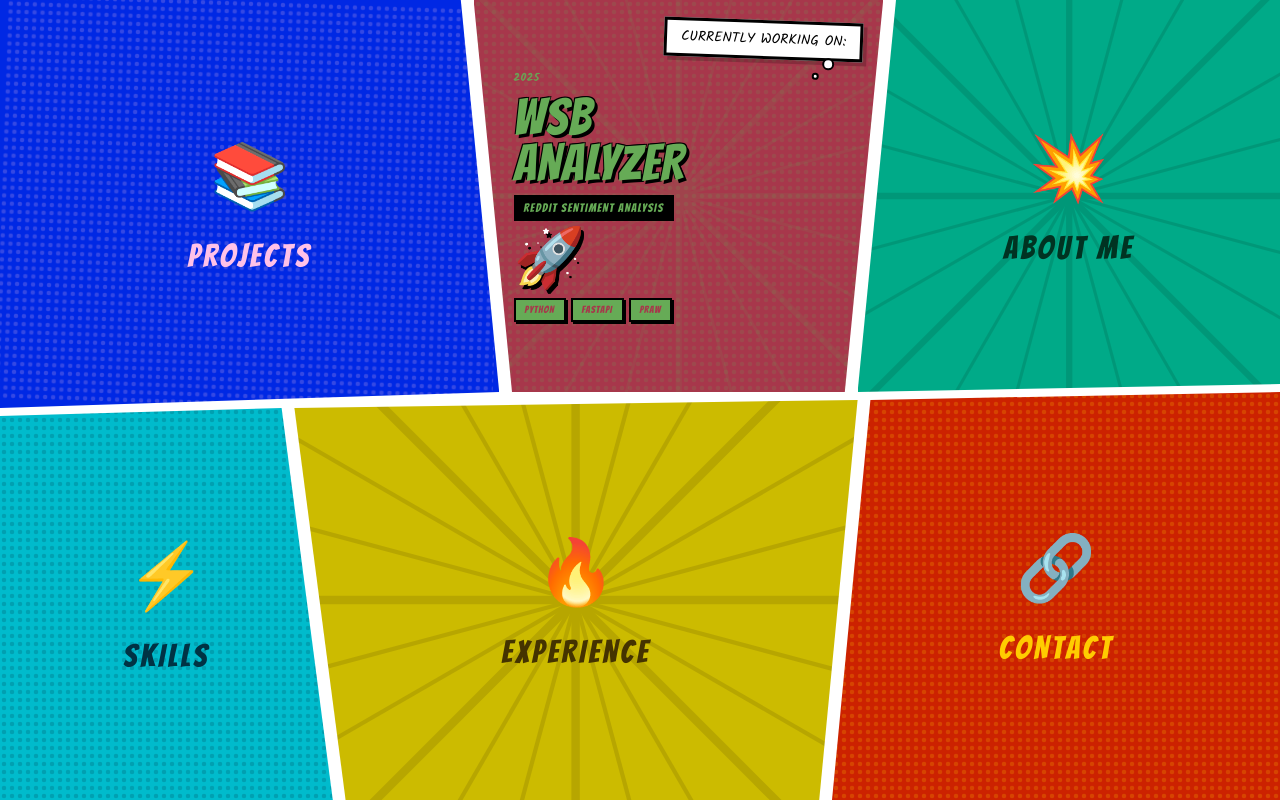
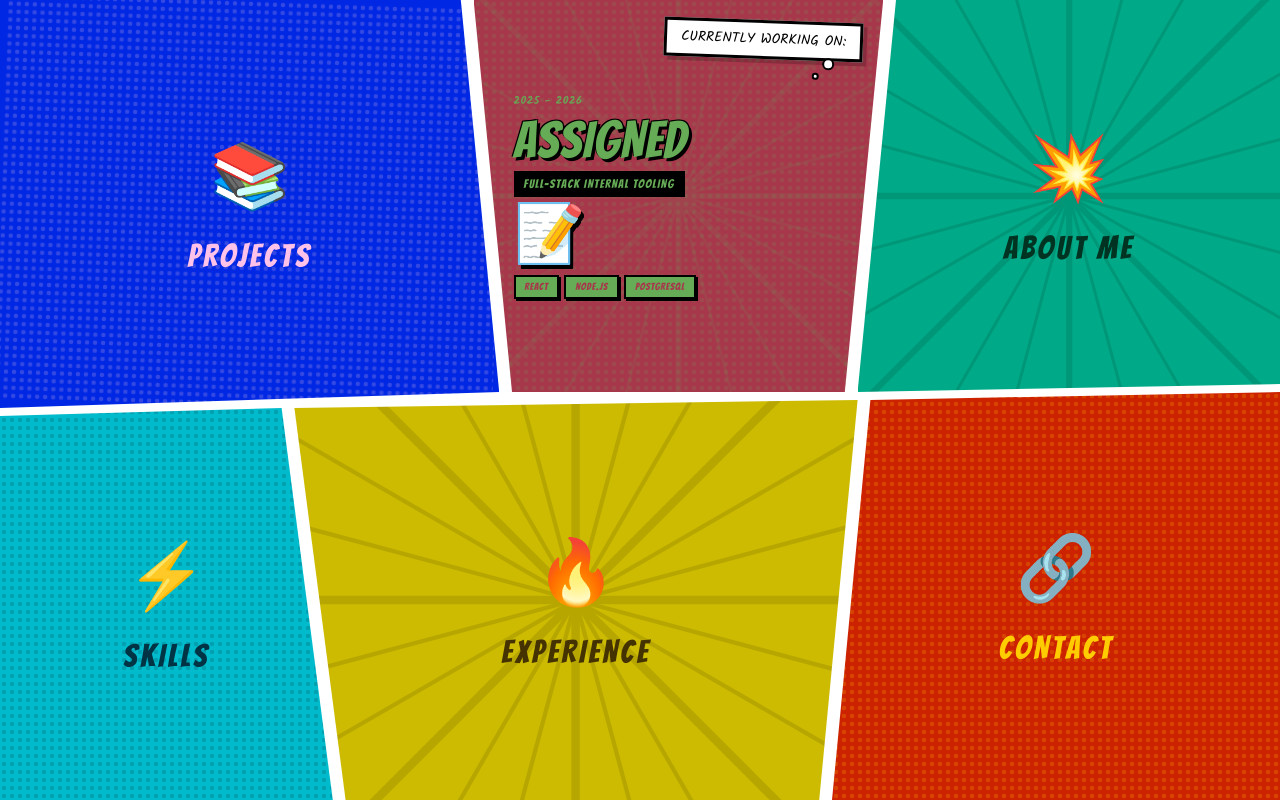
Before and after one commit to rishi-thak/rishiportfolio, a Next.js app: page / in a window 1280 px wide. Built offline with nearby package versions, Linux system fonts and the light colour scheme.

Commit message:
changed order

```diff
--- a/app/components/comic-page.tsx
+++ b/app/components/comic-page.tsx
@@ -22,7 +22,17 @@
           demoUrl: "https://rrecords.vercel.app",
      },
      {
-          id: 2, issue: "2025",
+          id: 2, issue: "2025 - 2026",
+          title: "Assigned", tagline: "Full-Stack internal tooling",
+          description: "Engineered a custom internal assignment management platform for CodeBox’s 50+ members, implementing custom OTP authentication and multi-tiered role-based access control. Architected a complex relational schema with Prisma/PostgreSQL and developed a centralized TanStack Query command center for real-time state management.",
+          coverEmoji: "📝",
+          bg: "#2E1065", ink: "#FACC15",
+          techStack: ["React", "Node.js", "PostgreSQL", "Prisma", "TanStack Query"],
+          stats: [{ v: "50+", l: "active users" }, { v: "5", l: "Fully built roles" }, { v: "∞", l: "COHORTS" },],
+          demoUrl: "https://assign.codeboxorg.com/onboarding",
+     },
+     {
+          id: 3, issue: "2025",
           title: "WSB\nAnalyzer", tagline: "Reddit Sentiment Analysis",
           description: "A full-stack NLP tool analyzing 1,000+ WallStreetBets comments per request and scoring sentiment in real time. Features an asynchronous FastAPI backend for scraping/processing (improving data speed by 40%+) and a production-ready Next.js frontend achieving sub-200ms UI interactions.",
           coverEmoji: "🚀",
@@ -31,16 +41,7 @@
           stats: [{ v: "1K+", l: "COMMENTS" }, { v: "40%", l: "SPEED" }, { v: "<200ms", l: "LATENCY" }],
           demoUrl: "",
      },
-     {
-          id: 3, issue: "2025 - 2026",
-          title: "Assigned", tagline: "Full-Stack internal tooling",
-          description: "Engineered a custom internal assignment management platform for CodeBox’s 50+ members, implementing custom OTP authentication and multi-tiered role-based access control. Architected a complex relational schema with Prisma/PostgreSQL and developed a centralized TanStack Query command center for real-time state management.",
-          coverEmoji: "📝",
-          bg: "#2E1065", ink: "#FACC15",
-          techStack: ["React", "Node.js", "PostgreSQL", "Prisma", "TanStack Query"],
-          stats: [{ v: "50+", l: "active users" }, { v: "5", l: "Fully built roles" }, { v: "∞", l: "COHORTS" },],
-          demoUrl: "https://assign.codeboxorg.com/onboarding",
-     },
+
 ];
 
 const fixingIndexVsID = 1;
```
